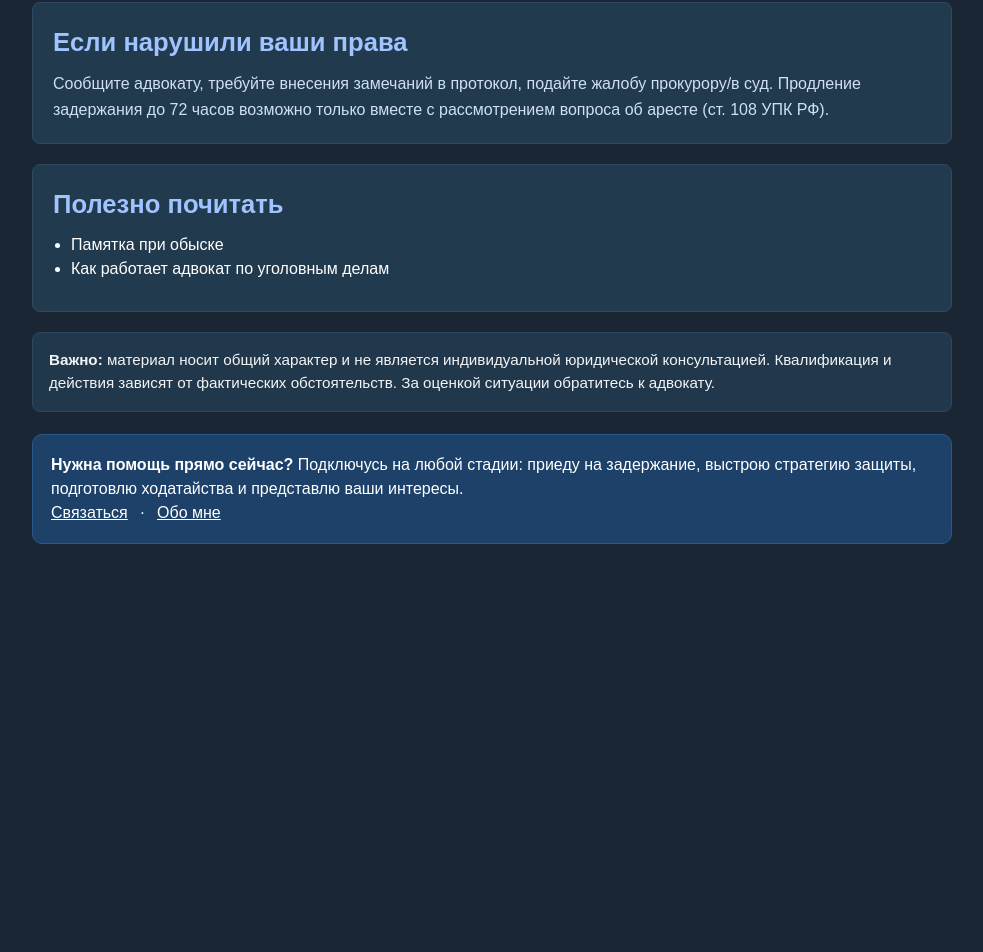
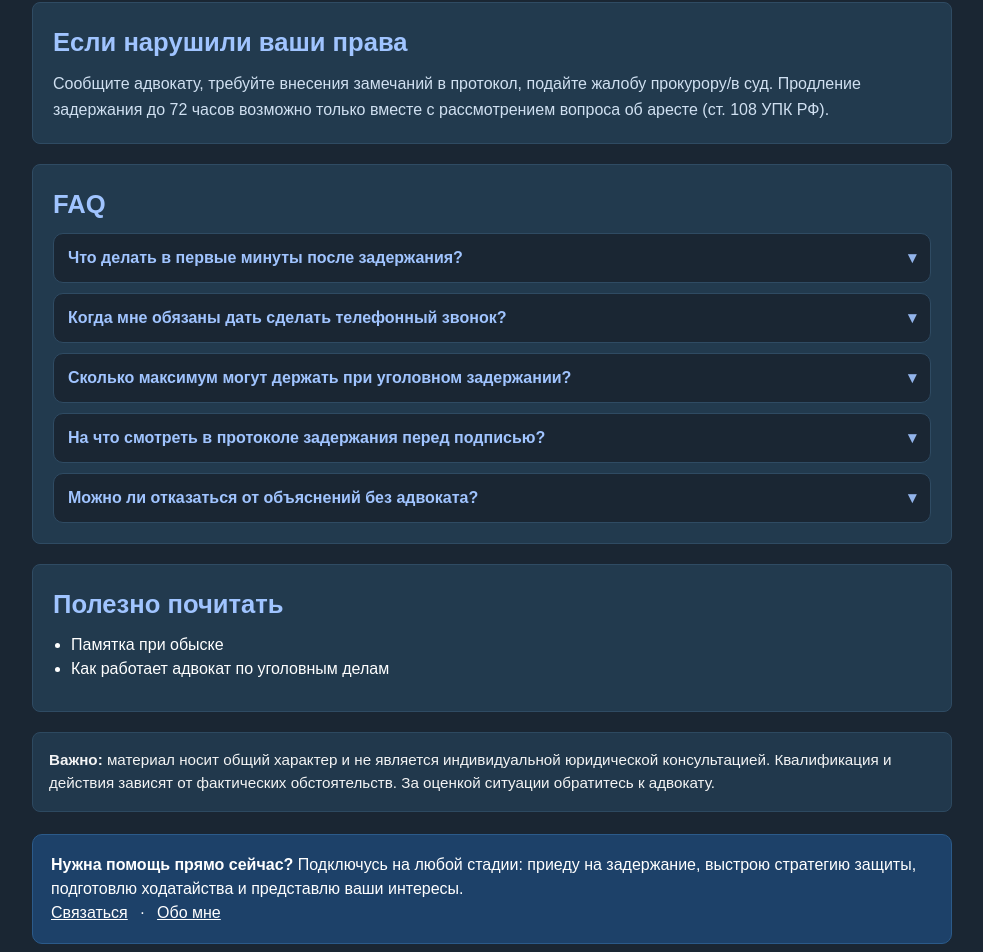
Before and after one commit to VladPeskovDev/Next-js-React-, a Next.js app in the folder lawyer-page/: page /detention-what-to-do in a window 1280 px wide. Shown: the part 1826-2778 px from the top of the page, without its empty margins (148-1131 px from the left). Before the commit the page ends 2455 px from the top, so only its background shows below. Built offline with nearby package versions, Linux system fonts and the light colour scheme.

Commit message:
feat(seo): add schema.org JSON-LD (Article/Breadcrumb/FAQ) to p2p page

```diff
--- a/lawyer-page/src/app/detention-what-to-do/ArticlePage.module.css
+++ b/lawyer-page/src/app/detention-what-to-do/ArticlePage.module.css
@@ -110,3 +110,71 @@
     font-size: 0.95rem;
   }
 }
+
+/* ===== FAQ ===== */
+.faq {
+  display: flex;
+  flex-direction: column;
+  gap: 10px;
+  margin-top: 10px;
+}
+
+.faqItem {
+  background: #1a2633;          /* чуть темнее карточки статьи */
+  border: 1px solid #2f4b63;
+  border-radius: 10px;
+  padding: 12px 14px;
+}
+
+.faqQ {
+  cursor: pointer;
+  font-weight: 700;
+  color: #a0c4ff;
+  list-style: none;
+  outline: none;
+}
+
+.faqQ::-webkit-details-marker {
+  display: none;
+}
+
+/* кастомная "стрелка" */
+.faqQ::after {
+  content: "▾";
+  float: right;
+  opacity: 0.9;
+  transition: transform 0.2s ease;
+}
+
+.faqItem[open] .faqQ::after {
+  transform: rotate(180deg);
+}
+
+.faqA {
+  margin-top: 10px;
+  font-size: 1rem;
+  line-height: 1.6;
+  color: #d0e0f1;
+  opacity: 0.95;
+}
+
+/* hover/focus для UX */
+.faqItem:hover {
+  border-color: #3a5b78;
+}
+
+.faqQ:focus-visible {
+  outline: 2px solid #a0c4ff;
+  outline-offset: 3px;
+}
+
+/* mobile tweaks */
+@media (max-width: 768px) {
+  .faqItem {
+    padding: 10px 12px;
+  }
+
+  .faqA {
+    font-size: 0.95rem;
+  }
+}
--- a/lawyer-page/src/app/detention-what-to-do/page.tsx
+++ b/lawyer-page/src/app/detention-what-to-do/page.tsx
@@ -1,6 +1,7 @@
 import Link from "next/link";
 import Script from "next/script";
 import styles from "./ArticlePage.module.css";
+
 
 /** ====== SEO ====== */
 export const metadata = {
@@ -23,19 +24,99 @@ export const metadata = {
 const PUBLISHED = "2025-10-01";
 const MODIFIED = "2025-11-03";
 
+const SITE_URL = "https://advokatpeskov.com";
+const PAGE_URL = "https://advokatpeskov.com/detention-what-to-do";
+
+// Если хочешь — заполни точно как на сайте/в контактах
+const BRAND_NAME = "Адвокат Песков";
+const PERSON_NAME = "Адвокат Песков";
+const SERVICE_NAME = "Юридическая помощь по уголовным делам";
+
 export default function DetentionPage(): JSX.Element {
+  // ВАЖНО: FAQ ниже на странице должен совпадать по смыслу/формулировкам
+  const faqItems = [
+    {
+      q: "Что делать в первые минуты после задержания?",
+      a: "Спокойно уточните основание задержания, данные сотрудников и сразу заявите требование допустить адвоката. До консультации используйте право не давать объяснений по существу.",
+    },
+    {
+      q: "Когда мне обязаны дать сделать телефонный звонок?",
+      a: "По УПК РФ — один звонок для уведомления близких делается без промедления, но не позднее 3 часов с момента доставления. Факт звонка фиксируется в протоколе.",
+    },
+    {
+      q: "Сколько максимум могут держать при уголовном задержании?",
+      a: "Общий предел — до 48 часов. В рамках рассмотрения вопроса об аресте суд может дать время до 72 часов для представления дополнительных материалов.",
+    },
+    {
+      q: "На что смотреть в протоколе задержания перед подписью?",
+      a: "Проверьте дату/время/место, основание и мотивы задержания, разъяснение прав, отметку о звонке, перечень изъятого. При несогласии пишите замечания и требуйте копию.",
+    },
+    {
+      q: "Можно ли отказаться от объяснений без адвоката?",
+      a: "Да. Без консультации защитника безопаснее не давать объяснений по существу и пользоваться правом на молчание, фиксируя процессуальные нарушения в документах через замечания.",
+    },
+  ];
+
   const jsonLd = {
     "@context": "https://schema.org",
+    "@graph": [
+      /** === Website === */
+      {
+        "@type": "WebSite",
+        "@id": `${SITE_URL}#website`,
+        url: SITE_URL,
+        name: `${BRAND_NAME} — уголовные дела`,
+        inLanguage: "ru-RU",
+      },
+
+      /** === LegalService (бренд/практика) === */
+      {
+        "@type": "LegalService",
+        "@id": `${SITE_URL}#legalservice`,
+        name: BRAND_NAME,
+        url: SITE_URL,
+        areaServed: { "@type": "Country", name: "Россия" },
+        telephone: "+79165780936",
+        description: SERVICE_NAME,
+        // address: { "@type": "PostalAddress", addressCountry: "RU", addressLocality: "Москва", streetAddress: "..." },
+        // sameAs: ["https://..."] // профили/каталоги/карты
+      },
+
+      /** === Person (адвокат) === */
+      {
+        "@type": "Person",
+        "@id": `${SITE_URL}#person`,
+        name: PERSON_NAME,
+        jobTitle: "Адвокат",
+        url: `${SITE_URL}/about`,
+        worksFor: { "@id": `${SITE_URL}#legalservice` },
+        // sameAs: ["https://..."] // если есть профили
+      },
+
+      /** === WebPage === */
+      {
+        "@type": "WebPage",
+        "@id": `${PAGE_URL}#webpage`,
+        url: PAGE_URL,
+        name: "Что делать, если задержали — права, сроки, протокол (памятка)",
+        isPartOf: { "@id": `${SITE_URL}#website` },
+        about: { "@id": `${SITE_URL}#legalservice` },
+        inLanguage: "ru-RU",
+      },
+
+      /** === Article === */
+      {
         "@type": "Article",
-    headline: "Что делать, если задержали — права и обязанности",
+        "@id": `${PAGE_URL}#article`,
+        headline: "Что делать, если задержали: памятка по правам, срокам и протоколу",
         description:
           "Процедура задержания, сроки, права задержанного, протокол и роль адвоката по уголовным делам.",
         datePublished: PUBLISHED,
         dateModified: MODIFIED,
-    mainEntityOfPage: "https://advokatpeskov.com/detention-what-to-do",
         inLanguage: "ru-RU",
-    author: { "@type": "Person", name: "Адвокат Песков", url: "https://advokatpeskov.com/about" },
-    publisher: { "@type": "Organization", name: "Адвокат Песков", url: "https://advokatpeskov.com" },
+        mainEntityOfPage: { "@id": `${PAGE_URL}#webpage` },
+        author: { "@id": `${SITE_URL}#person` },
+        publisher: { "@id": `${SITE_URL}#legalservice` },
         articleSection: [
           "Основания и кто может задержать",
           "Права задержанного",
@@ -44,14 +125,57 @@ export default function DetentionPage(): JSX.Element {
           "Чего НЕ делать",
           "Чек-лист действий",
           "Если нарушили ваши права",
+          "FAQ",
           "Полезные ссылки",
+        ],
+      },
+
+      /** === Breadcrumbs === */
+      {
+        "@type": "BreadcrumbList",
+        "@id": `${PAGE_URL}#breadcrumbs`,
+        itemListElement: [
+          {
+            "@type": "ListItem",
+            position: 1,
+            name: "Главная",
+            item: SITE_URL,
+          },
+          {
+            "@type": "ListItem",
+            position: 2,
+            name: "Блог",
+            item: `${SITE_URL}/cases`,
+          },
+          {
+            "@type": "ListItem",
+            position: 3,
+            name: "Что делать, если задержали",
+            item: PAGE_URL,
+          },
+        ],
+      },
+
+      /** === FAQPage (только если FAQ реально отображается на странице) === */
+      {
+        "@type": "FAQPage",
+        "@id": `${PAGE_URL}#faq`,
+        mainEntity: faqItems.map((x) => ({
+          "@type": "Question",
+          name: x.q,
+          acceptedAnswer: {
+            "@type": "Answer",
+            text: x.a,
+          },
+        })),
+      },
     ],
   };
 
   return (
     <div className={styles.articlesContainer}>
-      {/* JSON-LD без RSC-проблем */}
-      <Script id="ld-detention" type="application/ld+json" strategy="afterInteractive">
+      {/* JSON-LD */}
+      <Script id="ld-detention-graph" type="application/ld+json" strategy="afterInteractive">
         {JSON.stringify(jsonLd)}
       </Script>
 
@@ -172,6 +296,19 @@ export default function DetentionPage(): JSX.Element {
         </p>
       </section>
 
+      {/* FAQ (видимый, чтобы FAQPage schema была валидна) */}
+      <section className={styles.article} id="faq">
+        <h3>FAQ</h3>
+        <div className={styles.faq}>
+          {faqItems.map((x) => (
+            <details key={x.q} className={styles.faqItem}>
+              <summary className={styles.faqQ}>{x.q}</summary>
+              <p className={styles.faqA}>{x.a}</p>
+            </details>
+          ))}
+        </div>
+      </section>
+
       {/* Полезные ссылки */}
       <section className={styles.article} id="links">
         <h3>Полезно почитать</h3>
--- a/lawyer-page/src/app/p2p-crypto-risk/ArticlePage.module.css
+++ b/lawyer-page/src/app/p2p-crypto-risk/ArticlePage.module.css
@@ -193,3 +193,61 @@
     padding: 5px 9px;
   }
 }
+
+/* ===== FAQ ===== */
+.faq {
+  display: flex;
+  flex-direction: column;
+  gap: 10px;
+  margin-top: 10px;
+}
+
+.faqItem {
+  background: #1a2633;
+  border: 1px solid #2f4b63;
+  border-radius: 12px;
+  padding: 12px 14px;
+}
+
+.faqQ {
+  cursor: pointer;
+  font-weight: 800;
+  color: #a0c4ff;
+  list-style: none;
+  outline: none;
+}
+
+.faqQ::-webkit-details-marker { display: none; }
+
+.faqQ::after {
+  content: "▾";
+  float: right;
+  opacity: 0.9;
+  transition: transform 0.2s ease;
+}
+
+.faqItem[open] .faqQ::after {
+  transform: rotate(180deg);
+}
+
+.faqA {
+  margin-top: 10px;
+  font-size: 1rem;
+  line-height: 1.65;
+  color: #d0e0f1;
+  opacity: 0.96;
+}
+
+.faqItem:hover {
+  border-color: #3a5b78;
+}
+
+.faqQ:focus-visible {
+  outline: 2px solid #a0c4ff;
+  outline-offset: 3px;
+}
+
+@media (max-width: 768px) {
+  .faqItem { padding: 10px 12px; }
+  .faqA { font-size: 0.98rem; }
+}
--- a/lawyer-page/src/app/p2p-crypto-risk/page.tsx
+++ b/lawyer-page/src/app/p2p-crypto-risk/page.tsx
@@ -1,5 +1,7 @@
 import Link from "next/link";
+import Script from "next/script";
 import styles from "./ArticlePage.module.css";
+
 
 /** ====== SEO ====== */
 export const metadata = {
@@ -41,27 +43,81 @@ export const metadata = {
 const PUBLISHED = "2025-10-26";
 const MODIFIED = "2025-10-26";
 
+const SITE_URL = "https://advokatpeskov.com";
+const PAGE_URL = "https://advokatpeskov.com/p2p-crypto-risk";
+
 export default function CryptoP2PRiskPage(): JSX.Element {
-  const articleLd = {
+  const faqItems = [
+    {
+      q: "Могут ли возбудить дело, если я просто продал USDT через P2P?",
+      a: "Да, если оплата пришла деньгами потерпевшего от мошенничества — возможна квалификация по ст. 159 УК РФ и/или проверка на 174, 174.1, 172.2 УК РФ.",
+    },
+    {
+      q: "Как себя обезопасить при P2P-сделке?",
+      a: "Не принимайте переводы от третьих лиц, сверяйте имя плательщика с данными контрагента, сохраняйте переписку, при сомнениях не переводите криптовалюту и сообщайте в банк.",
+    },
+    {
+      q: "Что делать, если банк заблокировал счёт после P2P?",
+      a: "Сохраните доказательства сделки, не давайте объяснений без адвоката, запросите материалы проверки и действуйте по стратегии защиты, согласованной с защитником.",
+    },
+  ];
+
+  const jsonLdGraph = {
     "@context": "https://schema.org",
+    "@graph": [
+      {
+        "@type": "WebSite",
+        "@id": `${SITE_URL}#website`,
+        name: "Адвокат Песков — уголовные дела",
+        url: SITE_URL,
+        inLanguage: "ru-RU",
+      },
+      {
+        "@type": "LegalService",
+        "@id": `${SITE_URL}#legalservice`,
+        name: "Адвокат Песков",
+        url: SITE_URL,
+        areaServed: { "@type": "Country", name: "Россия" },
+        telephone: "+79165780936",
+        contactPoint: [
+          {
+            "@type": "ContactPoint",
+            telephone: "+79165780936",
+            contactType: "customer service",
+            availableLanguage: ["ru"],
+            url: `${SITE_URL}/contact`,
+          },
+        ],
+      },
+      {
+        "@type": "Person",
+        "@id": `${SITE_URL}#person`,
+        name: "Адвокат Песков",
+        jobTitle: "Адвокат",
+        url: `${SITE_URL}/about`,
+        worksFor: { "@id": `${SITE_URL}#legalservice` },
+      },
+      {
+        "@type": "WebPage",
+        "@id": `${PAGE_URL}#webpage`,
+        url: PAGE_URL,
+        name: "Опасность P2P-обмена криптовалюты: как не стать фигурантом уголовного дела",
+        isPartOf: { "@id": `${SITE_URL}#website` },
+        about: { "@id": `${SITE_URL}#legalservice` },
+        inLanguage: "ru-RU",
+      },
+      {
         "@type": "Article",
-    headline: "Опасность P2P‑обмена криптовалюты: как не стать фигурантом уголовного дела",
+        "@id": `${PAGE_URL}#article`,
+        headline: "Опасность P2P-обмена криптовалюты: как не стать фигурантом уголовного дела",
         description:
           "Почему сделки через P2P (Bybit, Binance, OKX) могут привести к делу по ст. 159 УК РФ, что такое ‘треугольник’ и как защититься.",
         datePublished: PUBLISHED,
         dateModified: MODIFIED,
         inLanguage: "ru-RU",
-    mainEntityOfPage: "https://advokatpeskov.com/p2p-crypto-risk",
-    author: {
-      "@type": "Person",
-      name: "Адвокат Песков",
-      url: "https://advokatpeskov.com/about",
-    },
-    publisher: {
-      "@type": "Organization",
-      name: "Адвокат Песков",
-      url: "https://advokatpeskov.com",
-    },
+        mainEntityOfPage: { "@id": `${PAGE_URL}#webpage` },
+        author: { "@id": `${SITE_URL}#person` },
+        publisher: { "@id": `${SITE_URL}#legalservice` },
         articleSection: [
           "Вводная",
           "Схема ‘треугольник’",
@@ -72,88 +128,34 @@ export default function CryptoP2PRiskPage(): JSX.Element {
           "Если уже стали участником",
           "Вывод",
         ],
-  };
-
-  const breadcrumbsLd = {
-    "@context": "https://schema.org",
-    "@type": "BreadcrumbList",
-    itemListElement: [
-      {
-        "@type": "ListItem",
-        position: 1,
-        name: "Блог",
-        item: "https://advokatpeskov.com/cases",
       },
       {
-        "@type": "ListItem",
-        position: 2,
-        name: "Опасность P2P‑обмена криптовалюты",
-        item: "https://advokatpeskov.com/p2p-crypto-risk",
+        "@type": "BreadcrumbList",
+        "@id": `${PAGE_URL}#breadcrumbs`,
+        itemListElement: [
+          { "@type": "ListItem", position: 1, name: "Главная", item: SITE_URL },
+          { "@type": "ListItem", position: 2, name: "Блог", item: `${SITE_URL}/cases` },
+          { "@type": "ListItem", position: 3, name: "P2P-обмен криптовалюты", item: PAGE_URL },
+        ],
+      },
+      {
+        "@type": "FAQPage",
+        "@id": `${PAGE_URL}#faq`,
+        mainEntity: faqItems.map((x) => ({
+          "@type": "Question",
+          name: x.q,
+          acceptedAnswer: { "@type": "Answer", text: x.a },
+        })),
       },
     ],
   };
 
-  const faqLd = {
-    "@context": "https://schema.org",
-    "@type": "FAQPage",
-    mainEntity: [
-      {
-        "@type": "Question",
-        name: "Могут ли возбудить дело, если я просто продал USDT через P2P?",
-        acceptedAnswer: {
-          "@type": "Answer",
-          text:
-            "Да, если оплата пришла деньгами потерпевшего от мошенничества — возможна квалификация по ст. 159 УК РФ и/или проверка на 174, 174.1, 172.2 УК РФ.",
-        },
-      },
-      {
-        "@type": "Question",
-        name: "Как себя обезопасить при P2P‑сделке?",
-        acceptedAnswer: {
-          "@type": "Answer",
-          text:
-            "Не принимайте переводы от третьих лиц, сверяйте имя плательщика с никнеймом контрагента, сохраняйте переписку, при сомнениях не переводите криптовалюту и сообщайте в банк.",
-        },
-      },
-      {
-        "@type": "Question",
-        name: "Что делать, если банк заблокировал счёт после P2P?",
-        acceptedAnswer: {
-          "@type": "Answer",
-          text:
-            "Сохраните доказательства сделки, не давайте объяснений без адвоката, запросите материалы проверки и действуйте по стратегии защиты, согласованной с юристом.",
-        },
-      },
-    ],
-  };
-
-  const webSiteLd = {
-    "@context": "https://schema.org",
-    "@type": "WebSite",
-    name: "Адвокат Песков — уголовные дела",
-    url: "https://advokatpeskov.com",
-    potentialAction: {
-      "@type": "SearchAction",
-      target: "https://advokatpeskov.com/search?q={query}",
-      "query-input": "required name=query",
-    },
-    inLanguage: "ru-RU",
-  };
-
-  const orgLd = {
-    "@context": "https://schema.org",
-    "@type": "Organization",
-    name: "Адвокат Песков",
-    url: "https://advokatpeskov.com",
-  };
 
   return (
     <div className={styles.articlesContainer}>
-      <script type="application/ld+json" dangerouslySetInnerHTML={{ __html: JSON.stringify(articleLd) }} />
-      <script type="application/ld+json" dangerouslySetInnerHTML={{ __html: JSON.stringify(breadcrumbsLd) }} />
-      <script type="application/ld+json" dangerouslySetInnerHTML={{ __html: JSON.stringify(faqLd) }} />
-      <script type="application/ld+json" dangerouslySetInnerHTML={{ __html: JSON.stringify(webSiteLd) }} />
-      <script type="application/ld+json" dangerouslySetInnerHTML={{ __html: JSON.stringify(orgLd) }} />
+      <Script id="ld-p2p-graph" type="application/ld+json" strategy="afterInteractive">
+        {JSON.stringify(jsonLdGraph)}
+      </Script>
 
       {/* ====== Хлебные крошки ====== */}
       <nav className={styles.breadcrumbs} aria-label="breadcrumb">
@@ -331,6 +333,18 @@ export default function CryptoP2PRiskPage(): JSX.Element {
     Квалификация по УК РФ зависит от фактических обстоятельств сделки. За оценкой вашей ситуации обратитесь к адвокату.
   </p>
 </div>
+      <section className={`${styles.article} ${styles.anchorTarget}`} id="faq">
+        <h3>FAQ</h3>
+        <div className={styles.faq}>
+          {faqItems.map((x) => (
+            <details key={x.q} className={styles.faqItem}>
+              <summary className={styles.faqQ}>{x.q}</summary>
+              <p className={styles.faqA}>{x.a}</p>
+            </details>
+          ))}
+        </div>
+      </section>
+
 
 
       {/* ====== CTA (релевантный тематике статьи) ====== */}
```
Also changed, not shown: 1 other file (tests, documents, lock files or other folders). Lines whose indentation alone changed are shown as unchanged.
